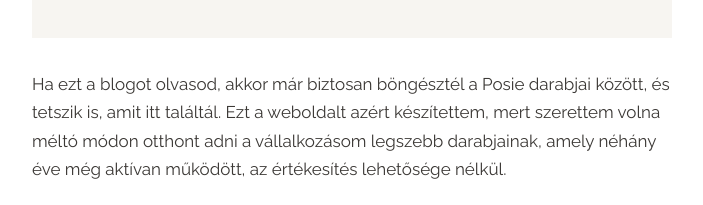
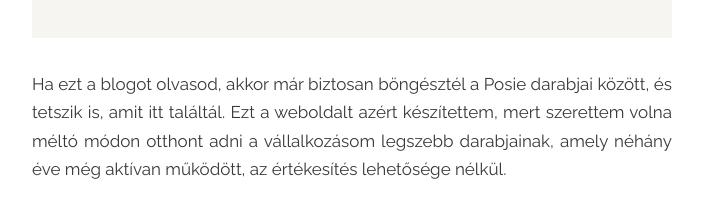
Before and after one commit to Posiegifts/Posie, a plain HTML site: page blog/miert-irom-ezt-a-blogot.html in a window 1280 px wide. Shown: the part 743-948 px from the top of the page, without its empty margins (288-991 px from the left). Drawn offline with Linux system fonts and the light colour scheme.

Commit message:
Modify padding and text alignment in article styles
Updated padding and text alignment for article section.

```diff
--- a/blog/blog.css
+++ b/blog/blog.css
@@ -84,10 +84,10 @@
 .blog-lablec .fine { font-size: 0.85rem; margin: 12px auto 0; }
 
 /* Egy bejegyzés oldala */
-.cikk { max-width: 720px; margin: 0 auto; padding: clamp(28px, 4vw, 48px) var(--gutter) 20px; }
+.cikk { max-width: 720px; margin: 0 auto; padding: clamp(28px, 4vw, 48px) var(--gutter) var(--space-block); }
 .cikk h1 { margin: 16px 0 10px; }
 .cikk .borito { aspect-ratio: 16 / 9; margin: 24px 0 32px; }
-.cikk p { max-width: none; }
+.cikk p { max-width: none; text-align: justify; hyphens: auto; -webkit-hyphens: auto; }
 .cikk .kovetkezo { border-top: 1px solid rgba(0, 0, 0, 0.15); margin-top: 32px; padding-top: 20px; font-style: italic; }
 
 @media (max-width: 700px) {
```
